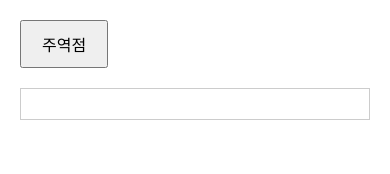
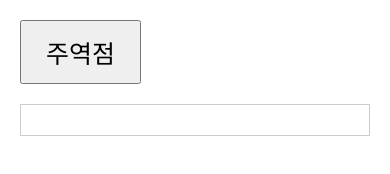
Before and after one commit to drjo0922/joysky, a plain HTML site: page index.html in a window 390 px wide. Drawn offline with Linux system fonts and the light colour scheme.

Commit message:
주역점 홈페이지 수정

```diff
--- a/index.html
+++ b/index.html
@@ -3,14 +3,46 @@
 <head>
   <meta charset="UTF-8">
   <title>주역점 홈페이지</title>
+  <!-- 모바일 화면 대응을 위한 뷰포트 설정 -->
+  <meta name="viewport" content="width=device-width, initial-scale=1.0">
+
   <style>
-    body { font-family: sans-serif; margin: 20px; }
-    button { padding: 10px 20px; font-size: 16px; }
-    .result { margin-top: 20px; border: 1px solid #ccc; padding: 15px; }
-    .hexagram { font-size: 32px; margin-bottom: 10px; }
-    .alias { font-weight: bold; }
-    .lines { margin-top: 10px; }
-    .line { margin-bottom: 5px; }
+    body {
+      font-family: sans-serif;
+      margin: 20px;
+      font-size: 1.1em; /* 기본 글씨 크기 확대 */
+      line-height: 1.5;
+    }
+    button {
+      padding: 12px 24px;
+      font-size: 1.2em; /* 버튼 글씨 크게 */
+    }
+    .result {
+      margin-top: 20px;
+      border: 1px solid #ccc;
+      padding: 15px;
+      font-size: 1em;
+    }
+    .hexagram {
+      font-size: 2.5em; /* 스마트폰에서도 크게 보이도록 */
+      margin-bottom: 10px;
+    }
+    .alias {
+      font-weight: bold;
+    }
+    .lines {
+      margin-top: 10px;
+    }
+    .line {
+      margin-bottom: 8px;
+    }
+
+    /* 작은 화면일 때 글씨 크기 자동 확대 */
+    @media (max-width: 600px) {
+      body { font-size: 1.2em; }
+      button { font-size: 1.3em; }
+      .hexagram { font-size: 3em; }
+    }
   </style>
 </head>
 <body>
```
